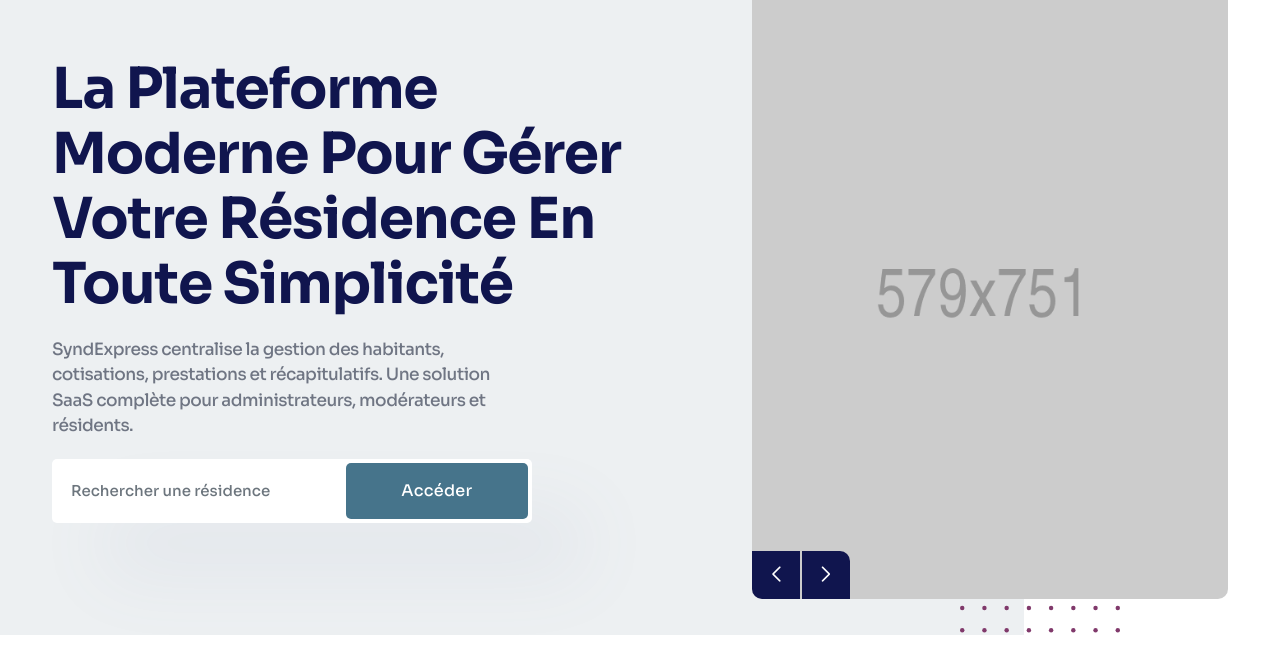
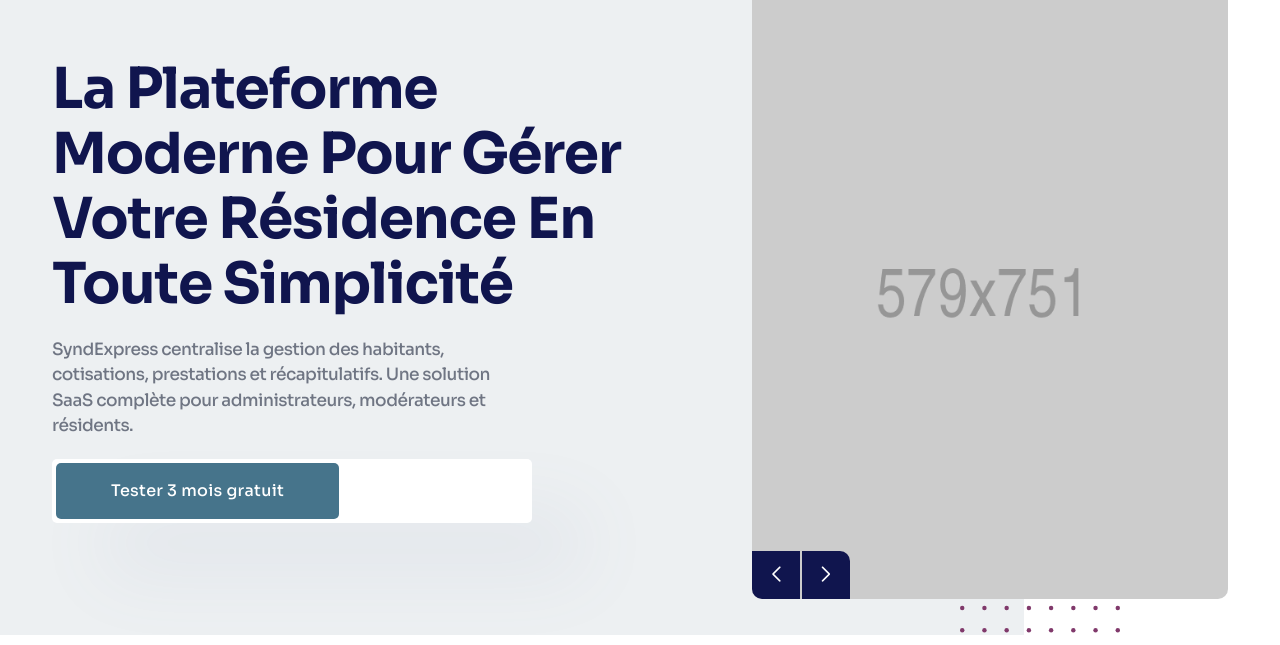
Before and after one commit to YebasMardo/Landing-Page-syndExpress, a plain HTML site: page home/index.html in a window 1280 px wide. Shown: the part 155-800 px from the top of the page. Drawn offline with Linux system fonts and the light colour scheme; some packages are replaced by stand-ins of ours; no server answers; a script that the page names is missing.

Commit message:
modif boutton

```diff
--- a/home/home3.html
+++ b/home/index.html
@@ -119,9 +119,8 @@
                             <!-- 🌈🌈🌈🌈🌈🌈🌈🌈🌈🌈🌈 buttons -->
                         <div class="d-flex justify-content-center justify-content-lg-start">
                             <div class="hero_form">
-                                <input type="text" class="form-control" placeholder="Rechercher une résidence">
                                 <a href="#" class="btn btn-primary  ">
-                                    Accéder
+                                    Tester 3 mois gratuit
                                 </a>
                             </div>
                         </div>
@@ -259,7 +258,7 @@
                 </div>
             </div>
             <div class="shape left-0 top-0 d-lg-flex d-none">
-                <img style="max-width: 11rem;" src="../assets/img/decorations/pattern.svg" alt="">
+                <!-- <img style="max-width: 11rem;" src="../assets/img/decorations/pattern.svg" alt=""> -->
             </div>
         </div><section class="section content has_style1">
             <div class="container position-relative">
```
